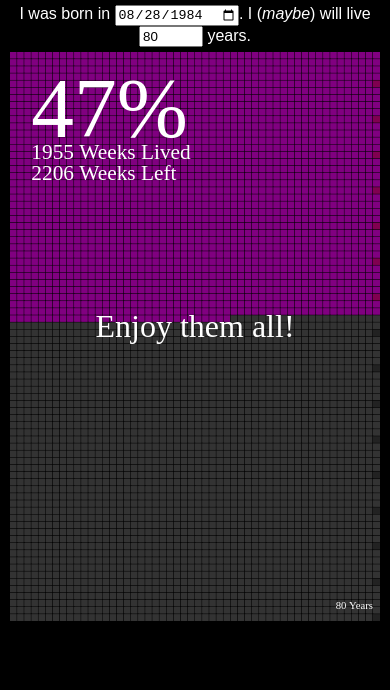
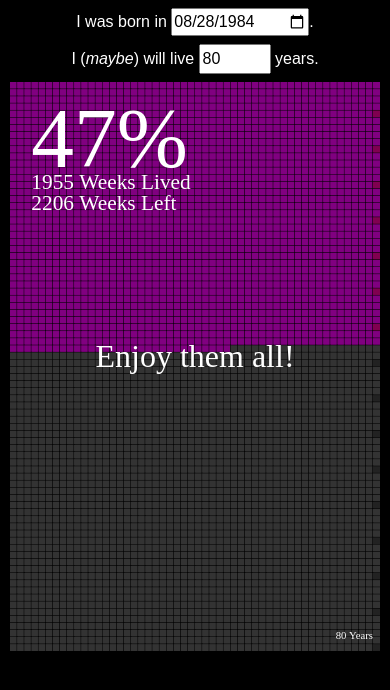
Before and after one commit to jorgetutor/lifeinweeks, a plain HTML site: page index.html in a window 390 px wide. Drawn offline with nearby package versions, Linux system fonts and the light colour scheme; a web font is replaced by a local one.

Commit message:
Mobile responsive with bootstrap

```diff
--- a/index.html
+++ b/index.html
@@ -7,6 +7,7 @@
     <link rel="preconnect" href="https://fonts.gstatic.com" crossorigin>
     <link href="https://fonts.googleapis.com/css2?family=Martel+Sans:wght@200;400;800&display=swap" rel="stylesheet">
     <meta name="viewport" content="width=device-width, initial-scale=1.0">
+    <link rel="stylesheet" href="https://cdn.jsdelivr.net/npm/bootstrap@5.1.3/dist/css/bootstrap.min.css" integrity="sha384-1BmE4kWBq78iYhFldvKuhfTAU6auU8tT94WrHftjDbrCEXSU1oBoqyl2QvZ6jIW3" crossorigin="anonymous">
     <style>
       html, body, main {
         width: 100%;
@@ -16,10 +17,6 @@
         color: white;
         font-family: 'Martel Sans', sans-serif;
         font-size: 16px;
-      }
-      #form {
-        padding: 5px;
-        margin: 0;
       }
       body {
         text-align: center;
@@ -32,9 +29,13 @@
   </head>
   <body>
     <header>
-      <div id="form">
-        I was born in <input type="date" id="birth" name="birth" value="1984-08-28">.
-        I (<em>maybe</em>) will live <input type="number" id="years" name="years" value="80" maxlength="3" min="1" max="120"> years.
+      <div id="form" class="row m-0 p-1">
+        <div class="col-12 col-md-6 p-1">
+          I was born in <input type="date" id="birth" name="birth" value="1984-08-28">.
+        </div>
+        <div class="col-12 col-md-6 p-1">
+          I (<em>maybe</em>) will live <input type="number" id="years" name="years" value="80" maxlength="3" min="1" max="120"> years.
+        </div>
       </div>
     </header>
     <main>
```
